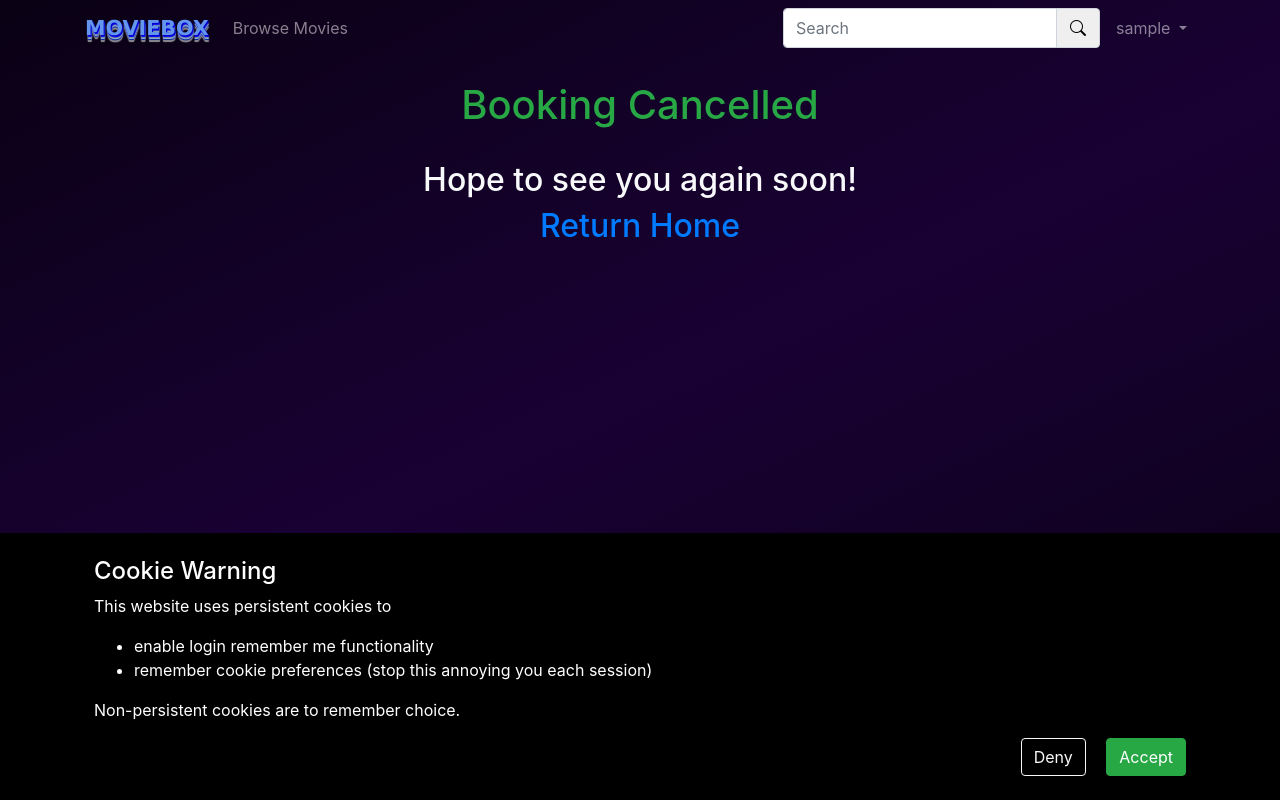
After one commit to yesh21/MovieBookingSystem, a Flask app: page /booking/cancel/1 in a window 1280 px wide. The commit adds this page. Run offline with Flask 2, Linux system fonts and the light colour scheme; a user stored in the database is signed in; tables that the repository leaves empty hold one stand-in row (values such as "Sample post"); data that the repository does not hold is empty; parts of the project's set-up code (start-up, migrations or seed data) failed here and were passed over; some libraries are stand-ins or nearby versions.

Commit message:
Allow cancellation of booking

```diff
--- /dev/null
+++ b/Flask_Cinema_Site/bookings/templates/canceled_booking.html
@@ -0,0 +1,22 @@
+{% extends 'booking_base.html' %}
+
+{% block content %}
+<section class="jumbotron bg-transparent text-center p-0 text-success">
+    <div class="container">
+        <h1 class="jumbotron-heading">Booking Cancelled</h1>
+    </div>
+</section>
+<div class="container">
+    <div class="row justify-content-center">
+        <h2>Hope to see you again soon!</h2>
+    </div>
+
+    <div class="row justify-content-center">
+        <a href="{{url_for('home.home')}}"><h2>Return Home</h2></a>
+    </div>
+</div>
+{% endblock %}
+
+{% block scripts %}
+
+{% endblock %}
--- a/Flask_Cinema_Site/bookings/templates/snippets/booking_preview.html
+++ b/Flask_Cinema_Site/bookings/templates/snippets/booking_preview.html
@@ -37,6 +37,9 @@
                             <div class="col">
                                 <p class="mb-0">Time: {{ t.datetime.strftime('%H:%M') }}</p>
                                 <p>Date: {{ t.datetime.strftime('%d/%m') }}</p>
+                                <a href="{{ url_for('bookings.cancel', transaction_id=t.id) }}">
+                                    <button class="btn btn-danger">Cancel Booking</button>
+                                </a>
                             </div>
                             <div class="col">
                                 <p class="mb-0">VAT: £{{ '%.2f' | format(t.get_cost() * 0.2) }}</p>
--- a/Flask_Cinema_Site/bookings/templates/transaction_complete.html
+++ b/Flask_Cinema_Site/bookings/templates/transaction_complete.html
@@ -25,7 +25,7 @@
         <a href="{{url_for('home.home')}}"><h2>Return Home</h2></a>
     </div>
     <div class="row justify-content-center pt-5">
-        <a href="TODO"><p>Cancel Transaction?</p></a>
+        <a href="{{ url_for('bookings.cancel', transaction_id=t.id) }}"><p>Cancel Transaction?</p></a>
     </div>
 </div>
 {% endblock %}
--- a/Flask_Cinema_Site/bookings/views.py
+++ b/Flask_Cinema_Site/bookings/views.py
@@ -162,3 +162,17 @@ def view_receipt(transaction_id):
         return redirect(get_redirect_url())
 
     return send_file(path, attachment_filename='tickets.pdf')
+
+
+@bookings_blueprint.route('/cancel/<int:transaction_id>', methods=['GET'])
+@login_required
+def cancel(transaction_id):
+    t = Transaction.query.filter_by(id=transaction_id, user_id=current_user.id).first()
+    if not t:
+        flash(f'Transaction with id \'{transaction_id}\' not found', 'danger')
+        return redirect(get_redirect_url())
+
+    db.session.delete(t)
+    db.session.commit()
+
+    return render_template('canceled_booking.html', title='Cancelled')
```
